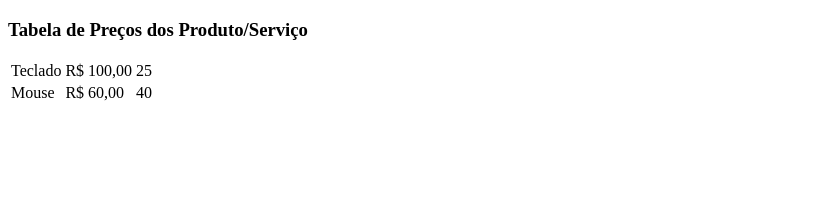
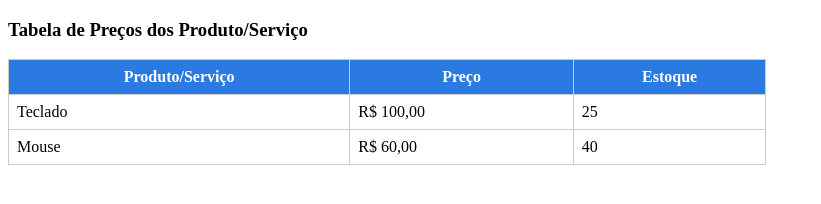
Before and after one commit to AndersonArauj07/html-aula2, a plain HTML site: page index.html in a window 1280 px wide. Shown: the whole page, without its empty margins (0-821 px from the left). Drawn offline with Linux system fonts and the light colour scheme.

Commit message:
Adicionando css para a tabela

```diff
--- a/index.html
+++ b/index.html
@@ -1,6 +1,7 @@
 <!DOCTYPE html>
 <html lang="en">
 <head>
+    <link rel="stylesheet" href="style.css">
     <meta charset="UTF-8">
     <meta name="viewport" content="width=device-width, initial-scale=1.0">
     <title>Document</title>
@@ -11,7 +12,11 @@
     <table>
 
         <thead>
-
+           <tr>
+            <th>Produto/Serviço</th>
+            <th>Preço</th>
+            <th>Estoque</th>
+        </tr>
         </thead>
 
         <tbody>
--- /dev/null
+++ b/style.css
@@ -0,0 +1,15 @@
+table {
+    border-collapse: collapse;
+    width: 60%;
+}
+
+th,
+td {
+    border: 1px solid #ccc;
+    padding: 8px;
+}
+
+th {
+    background-color: #2a7ae2;
+    color: white;
+}
```
